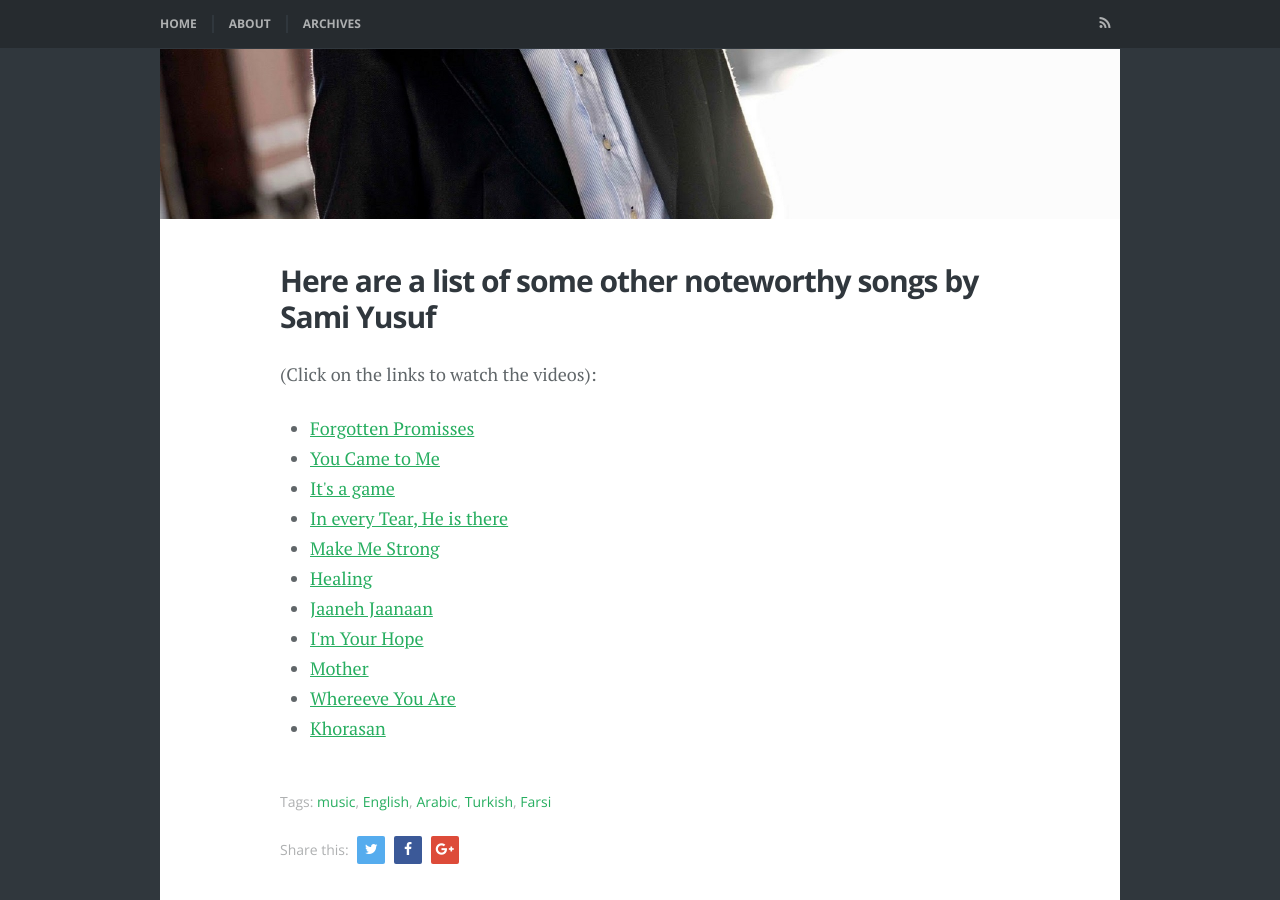
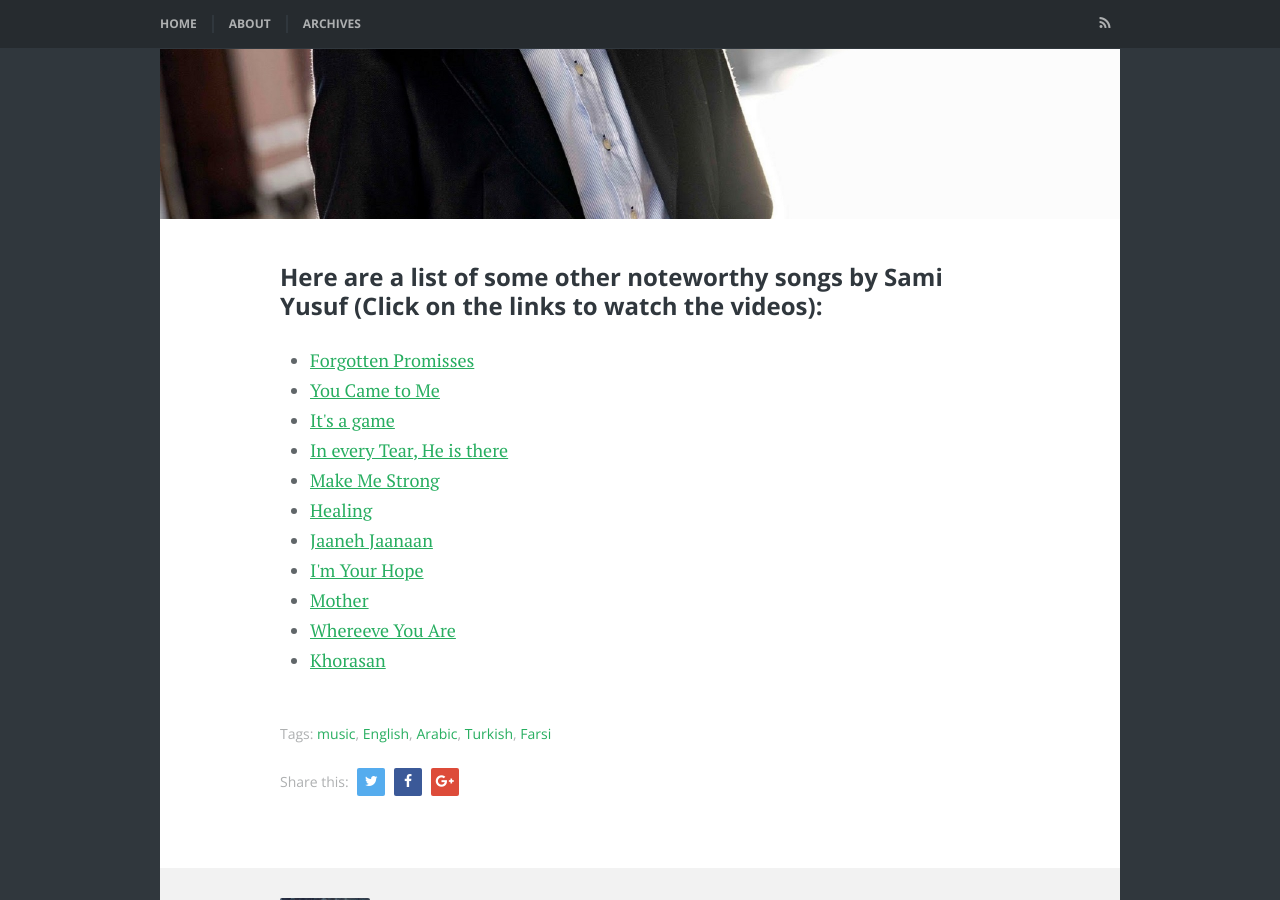
Before and after one commit to nourijp/chihaya, a Jekyll site: the page built from _posts/2018-01-01-Sami-Yusuf.md, in a window 1280 px wide and 900 px high, scrolled down 2136 px. Built offline with Jekyll 4.4.1, drawn with Linux system fonts in a browser that asks for light colours; some web fonts are replaced; comment, search, counter and statistics services are not loaded.

```diff
--- a/_posts/2018-01-01-Sami-Yusuf.md
+++ b/_posts/2018-01-01-Sami-Yusuf.md
@@ -18,7 +18,7 @@ In recognition of his humanitarian work, in 2014 Yusuf was appointed United Nati
 
 {% include image_full.html imageurl="/images/posts/SamiYusuf1.jpg" title="" caption="" %}
 
-<h3>Here are a list of some other noteworthy songs by Sami Yusuf </h3>(Click on the links to watch the videos):
+<h4>Here are a list of some other noteworthy songs by Sami Yusuf (Click on the links to watch the videos): </h4>
 
 <ul><li> <a href="https://www.youtube.com/watch?v=FKV2oeS4vw8"> Forgotten Promisses</a></li>
   <li> <a href="https://www.youtube.com/watch?v=kHl_TihFnS8">You Came to Me</a></li>
```
